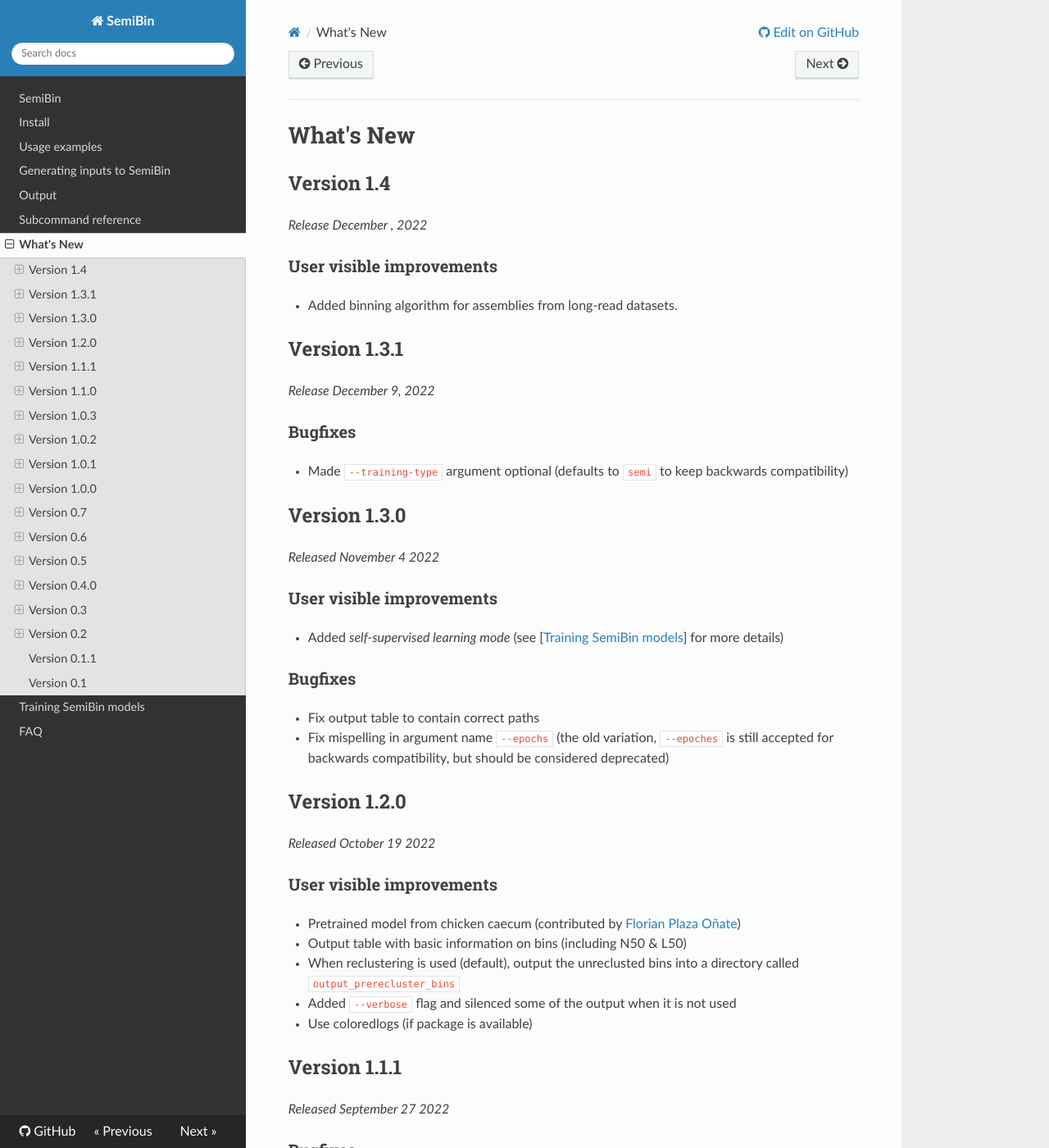
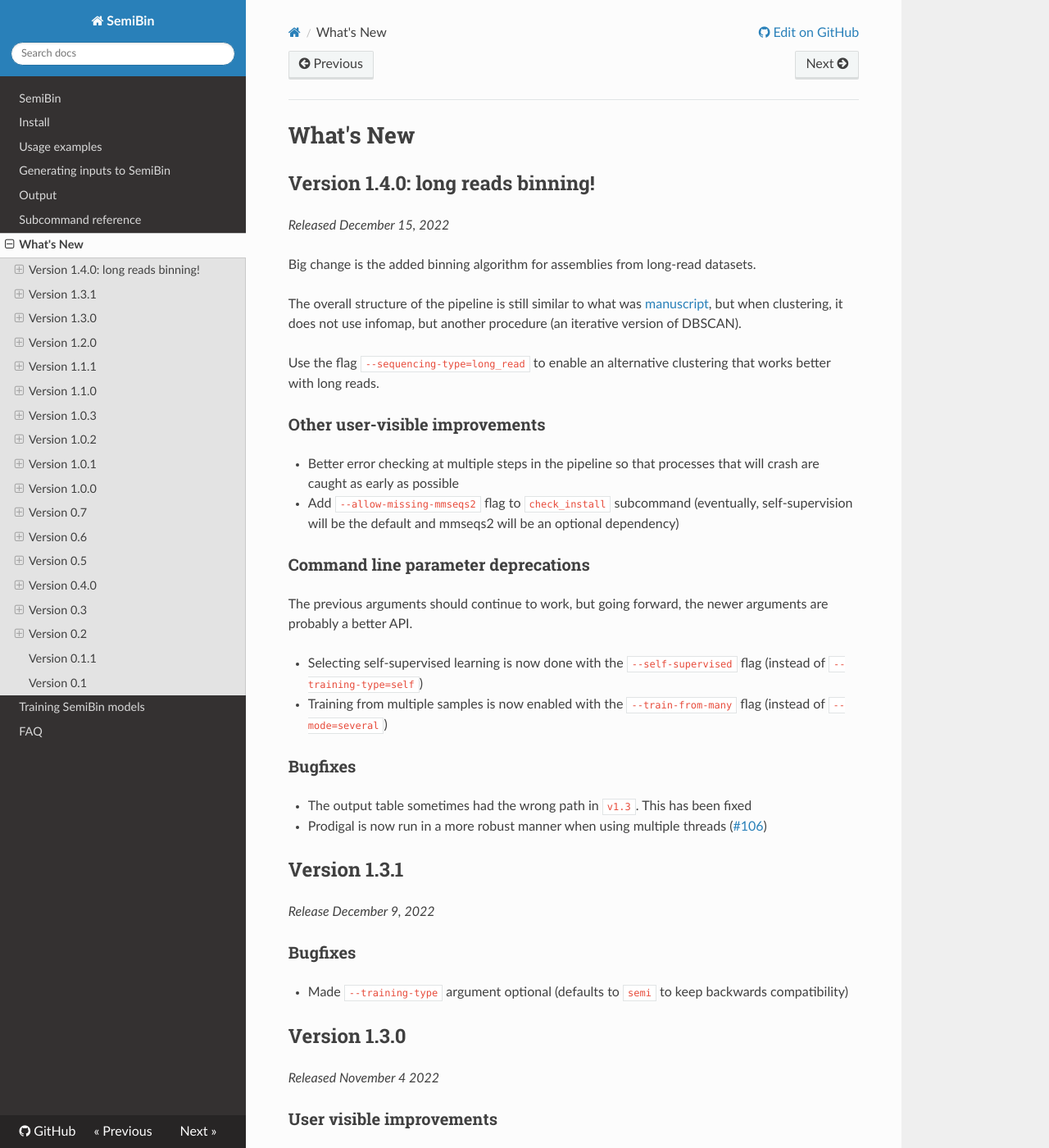
Before and after one commit to BigDataBiology/SemiBin, an MkDocs documentation site: the page built from docs/whatsnew.md, in a window 1280 px wide and 1400 px high. Shown: the whole window at 82% size. Built offline with MkDocs 1.6.1, drawn with Linux system fonts in a browser that asks for light colours; nearby versions of some CDN libraries.

Commit message:
RLS Version 1.4.0
Long reads binning!

Full ChangeLog

* Provide binning algorithm for assemblies from long read
* Add `--allow-missing-mmseqs2` flag to `check_install` subcommand
* Run Prodigal in multiple jobs without multiprocessing (#106)
* Better command line arguments
* Better error checking

```diff
--- a/docs/whatsnew.md
+++ b/docs/whatsnew.md
@@ -1,12 +1,31 @@
 # What's New
 
-## Version 1.4
+## Version 1.4.0: long reads binning!
 
-*Release December , 2022*
+*Released December 15, 2022*
 
-### User visible improvements
+Big change is the added binning algorithm for assemblies from long-read datasets.
 
-- Added binning algorithm for assemblies from long-read datasets.
+The overall structure of the pipeline is still similar to what was [manuscript](https://www.nature.com/articles/s41467-022-29843-y), but when clustering, it does not use infomap, but another procedure (an iterative version of DBSCAN).
+
+Use the flag `--sequencing-type=long_read` to enable an alternative clustering that works better with long reads.
+
+### Other user-visible improvements
+
+- Better error checking at multiple steps in the pipeline so that processes that will crash are caught as early as possible
+- Add `--allow-missing-mmseqs2` flag to `check_install` subcommand (eventually, self-supervision will be the default and mmseqs2 will be an optional dependency)
+
+### Command line parameter deprecations
+
+The previous arguments should continue to work, but going forward, the newer arguments are probably a better API.
+
+- Selecting self-supervised learning is now done with the `--self-supervised` flag (instead of `--training-type=self`)
+- Training from multiple samples is now enabled with the `--train-from-many` flag (instead of `--mode=several`)
+
+### Bugfixes
+
+- The output table sometimes had the wrong path in `v1.3`. This has been fixed
+- Prodigal is now run in a more robust manner when using multiple threads ([#106](https://github.com/BigDataBiology/SemiBin/issues/106))
 
 ## Version 1.3.1
 
```
Also changed, not shown: 1 other file.
